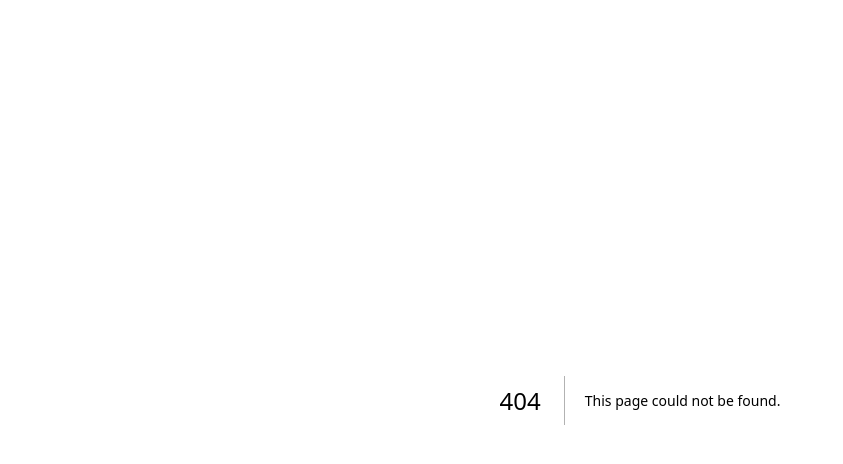
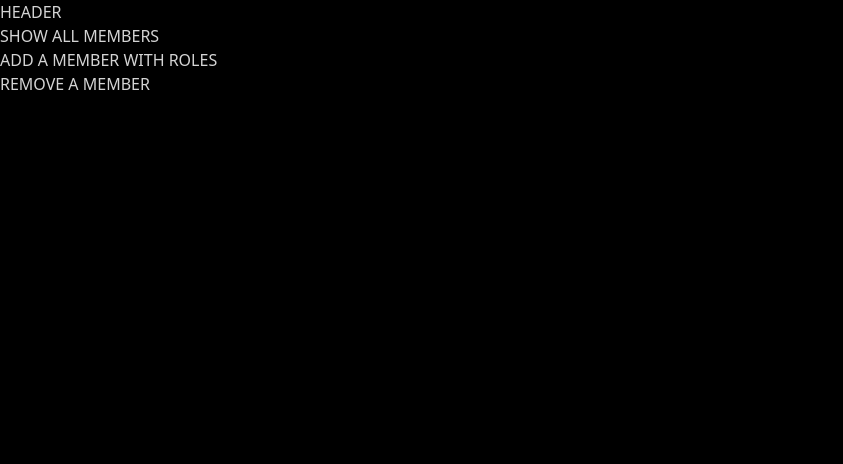
Before and after one commit to KNUST-FECE/CBET-admin, a Next.js app: page /members in a window 1280 px wide. Before the commit this address had no page. Shown: the top 464 px of the page, without its empty margins (0-843 px from the left). Built offline with nearby package versions, Linux system fonts and the light colour scheme.

Commit message:
feat(pages): scaffold main pages

```diff
--- /dev/null
+++ b/app/(admin)/blogs/page.tsx
@@ -0,0 +1,8 @@
+
+export default function Page() {
+    return (
+        <div className="blogs-container">
+            <p>BLOG</p>
+        </div>
+    )
+}
--- a/app/(admin)/layout.tsx
+++ b/app/(admin)/layout.tsx
@@ -1,3 +1,4 @@
+import Header from "@/components/admin/header";
 import { Metadata } from "next";
 
 
@@ -9,8 +10,10 @@ export const metadata: Metadata = {
 export default function Layout({ children }: Readonly<{ children: React.ReactNode; }>) {
     return (
         <div className="admin-container">
-            <p>HEADER</p>
-            {children}
+            <Header />
+            <main>
+                {children}
+            </main>
         </div>
     );
 }
--- /dev/null
+++ b/app/(admin)/market/page.tsx
@@ -0,0 +1,9 @@
+
+export default function Page() {
+    return (
+        <div className="market-container">
+            <p>SHOPS</p>
+            <p>PRODUCTS</p>
+        </div>
+    )
+}
--- /dev/null
+++ b/app/(admin)/members/page.tsx
@@ -0,0 +1,10 @@
+
+export default function Page() {
+    return (
+        <div className="members-container">
+            <p>SHOW ALL MEMBERS</p>
+            <p>ADD A MEMBER WITH ROLES</p>
+            <p>REMOVE A MEMBER</p>
+        </div>
+    )
+}
--- a/app/(admin)/page.tsx
+++ b/app/(admin)/page.tsx
@@ -1,8 +1,8 @@
 
 export default function Home() {
   return (
-    <main>
+    <div className="home-container">
       <p>HOME</p>
-    </main>
+    </div>
   );
 }
--- /dev/null
+++ b/app/(admin)/reports/page.tsx
@@ -0,0 +1,8 @@
+
+export default function Page() {
+    return (
+        <div className="reports-container">
+            <p>HANDLE ALL USER REPORTS HERE</p>
+        </div>
+    )
+}
--- /dev/null
+++ b/app/(admin)/resources/page.tsx
@@ -0,0 +1,8 @@
+
+export default function Page() {
+    return (
+        <div className="resource-container">
+            <p>RESOURCES</p>
+        </div>
+    )
+}
--- /dev/null
+++ b/app/(admin)/settings/page.tsx
@@ -0,0 +1,8 @@
+
+export default function Page() {
+    return (
+        <div className="settings-container">
+            <p>MEMBER EDITS GMAIL OR PASSWORD</p>
+        </div>
+    )
+}
--- /dev/null
+++ b/app/(admin)/users/page.tsx
@@ -0,0 +1,10 @@
+
+export default function Page() {
+    return (
+        <div className="users-container">
+            <p>SHOW ALL USERS</p>
+            <p>ADD NEW USERS</p>
+            <p>MODIFY USERS</p>
+        </div>
+    )
+}
--- /dev/null
+++ b/components/admin/header.tsx
@@ -0,0 +1,9 @@
+
+
+export default function Header() {
+    return (
+        <header>
+            <p>HEADER</p>
+        </header>
+    )
+}
```
